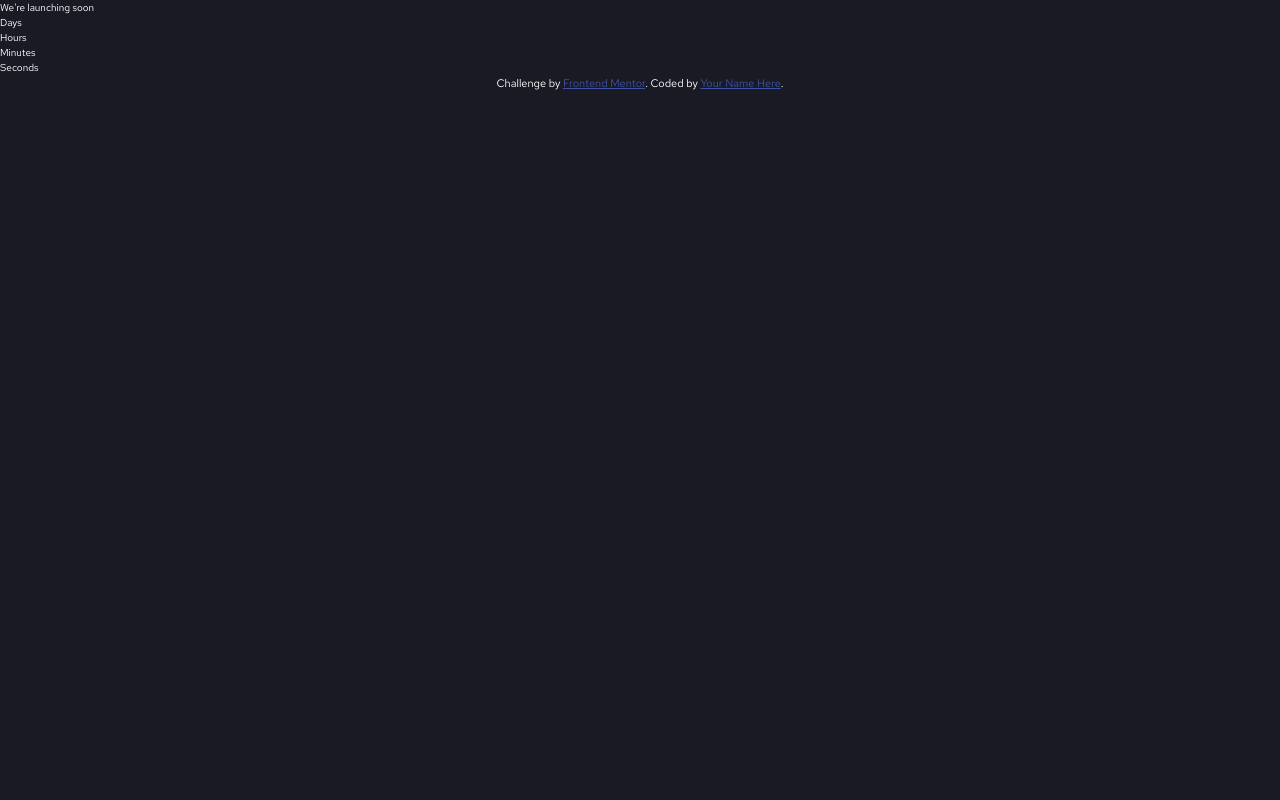
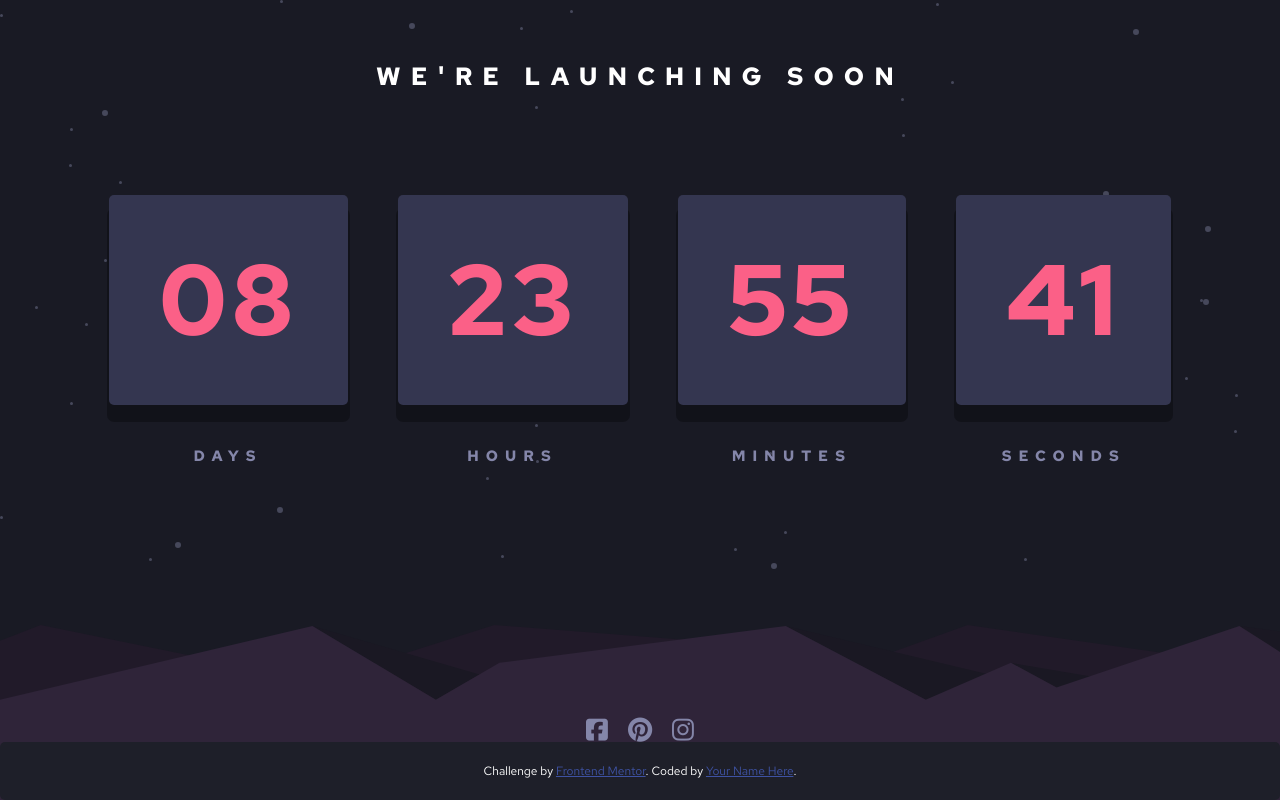
Before and after one commit to AmkaE/Launch-countdown-timer-solution, a website: page index.html in a window 1280 px wide. Drawn offline with Linux system fonts and the light colour scheme.

Commit message:
add basic styles

```diff
--- a/index.html
+++ b/index.html
@@ -19,22 +19,35 @@
 	<body>
 		<main>
 			<div class="container">
-				We're launching soon
+				<div class="content">
+					<h1>We're launching soon</h1>
 
 					<section class="timer">
 						<div class="days">
-						<span>Days</span>
+							<span class="number">08</span>
+							<span class="text">Days</span>
 						</div>
 						<div class="hours">
-						<span>Hours</span>
+							<span class="number">23</span>
+							<span class="text">Hours</span>
 						</div>
 						<div class="minutes">
-						<span>Minutes</span>
+							<span class="number">55</span>
+							<span class="text">Minutes</span>
 						</div>
 						<div class="seconds">
-						<span>Seconds</span>
+							<span class="number">41</span>
+							<span class="text">Seconds</span>
 						</div>
 					</section>
+				</div>
+
+				<div class="social-icons">
+					<i class="fa-brands fa-square-facebook icon"></i>
+					<i class="fa-brands fa-pinterest icon"></i>
+					<i class="fa-brands fa-instagram icon"></i>
+				</div>
+			</div>
 
 			<div class="attribution">
 				Challenge by
@@ -42,7 +55,6 @@
 					>Frontend Mentor</a
 				>. Coded by <a href="#">Your Name Here</a>.
 			</div>
-			</div>
 		</main>
 	</body>
 </html>
--- a/sass/style.scss
+++ b/sass/style.scss
@@ -7,6 +7,7 @@ $very-dark-blue: hsl(235, 16%, 14%);
 $grayish-blue: hsl(237, 18%, 59%);
 $soft-red: hsl(345, 95%, 68%);
 $white: hsl(0, 0%, 100%);
+$black: hsl(0, 0%, 0%);
 
 *,
 *::before,
@@ -27,9 +28,118 @@ body {
 	line-height: 1.5;
 }
 
+main {
+	width: 100%;
+	height: 100vh;
+	display: flex;
+	justify-content: center;
+	align-items: center;
+	position: relative;
+	background: url(../images/bg-stars.svg) no-repeat top left,
+		url(../images/pattern-hills.svg) no-repeat bottom left / 100%;
+}
+
+.container {
+	width: 90%;
+	max-width: 1200px;
+	margin: 0 auto;
+	display: flex;
+	flex-direction: column;
+	justify-content: space-between;
+	align-items: center;
+	gap: 25rem;
+}
+
+.content {
+	display: flex;
+	flex-direction: column;
+	justify-content: center;
+	align-items: center;
+	gap: 8rem;
+}
+
+h1 {
+	font-size: 2.5rem;
+	font-weight: 700;
+	text-align: center;
+	margin-bottom: 2rem;
+	letter-spacing: 10px;
+	text-transform: uppercase;
+}
+
+.timer {
+	display: flex;
+	justify-content: center;
+	align-items: center;
+	gap: 5rem;
+
+	.days,
+	.hours,
+	.minutes,
+	.seconds {
+		display: flex;
+		flex-direction: column;
+		justify-content: center;
+		align-items: center;
+		text-align: center;
+		gap: 4rem;
+		text-transform: uppercase;
+	}
+
+	.days .number,
+	.hours .number,
+	.minutes .number,
+	.seconds .number {
+		background: $dark-desaturated-blue;
+		border-radius: 0.5rem;
+		padding: 3rem 5rem;
+		font-size: 10rem;
+		color: $soft-red;
+		font-weight: bold;
+		letter-spacing: 5px;
+		box-shadow: 0 15px 0px 2px rgba($color: $black, $alpha: 0.3);
+	}
+
+	.days .text,
+	.hours .text,
+	.minutes .text,
+	.seconds .text {
+		font-weight: bold;
+		font-size: 1.5rem;
+		color: $grayish-blue;
+		letter-spacing: 7px;
+	}
+}
+
+.social-icons {
+	display: flex;
+	justify-content: center;
+	align-items: center;
+	gap: 2rem;
+
+	.icon {
+		font-size: 2.5rem;
+		transition: all 0.3s ease-in-out;
+		color: $grayish-blue;
+
+		&:hover {
+			color: $soft-red;
+		}
+	}
+}
+
 .attribution {
+	margin-top: 5rem;
 	font-size: 11px;
 	text-align: center;
+	background: $very-dark-blue;
+	padding: 2rem 3rem;
+	border-radius: 0.5rem;
+	font-size: 1.2rem;
+	position: absolute;
+	bottom: 0;
+	left: 0;
+	width: 100%;
 
 	& a {
 		color: $attribution-link;
```
Also changed, not shown: css/style.css. Lines whose indentation alone changed are shown as unchanged.
